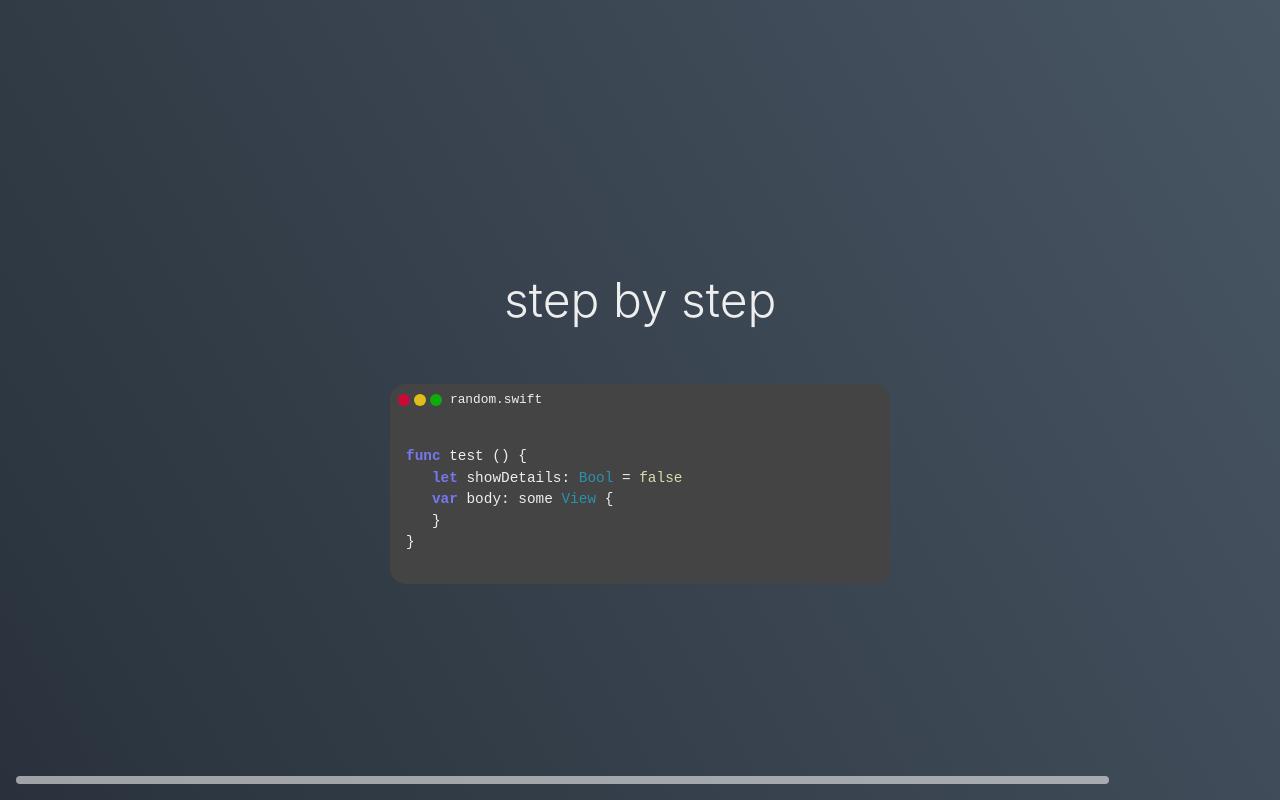
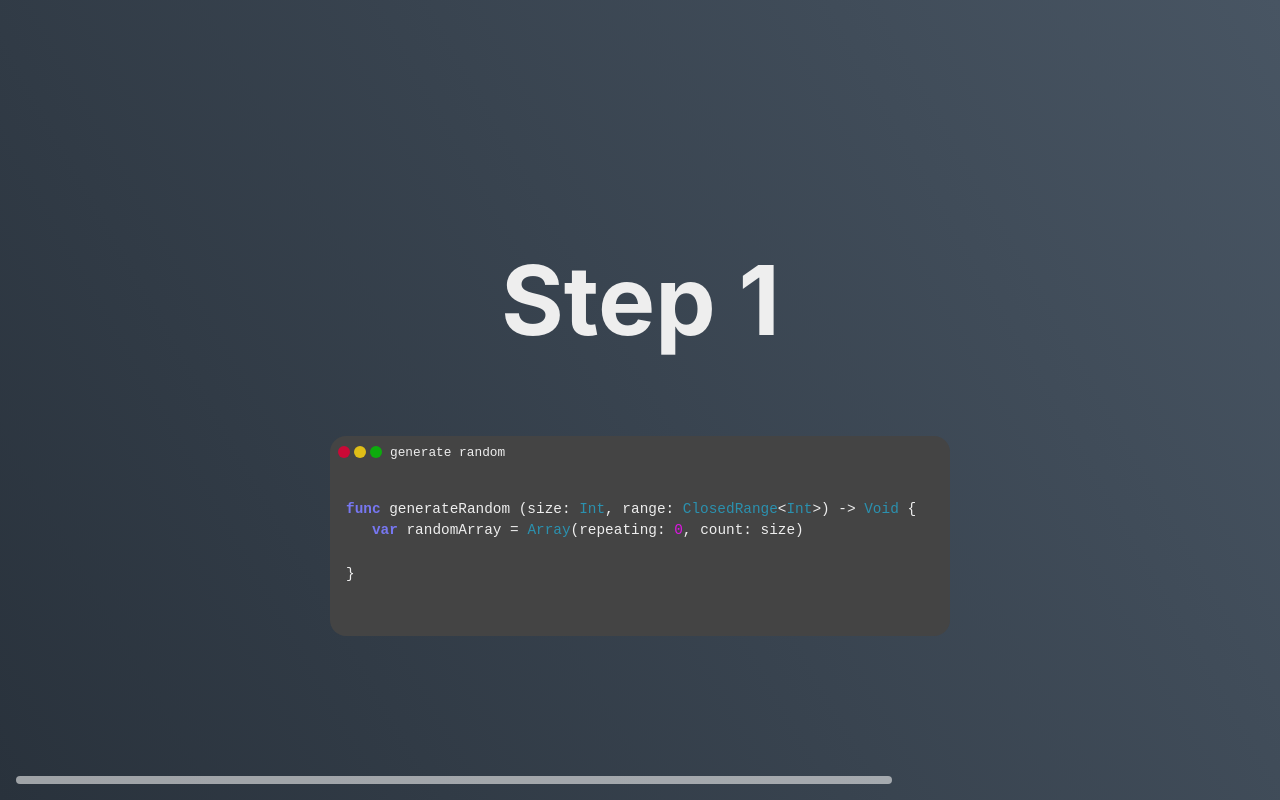
Before and after one commit to danielkagemann/coding, a React (Vite) app: page / in a window 1280 px wide. Built offline with nearby package versions, Linux system fonts and the light colour scheme.

Commit message:
rewwritten

```diff
--- a/public/slides.json
+++ b/public/slides.json
@@ -1,36 +1,46 @@
 [
   {
     "terminal": {
-      "title": "random.swift",
-      "width": "500px"
+      "title": "generate random",
+      "width": "620px"
     },
     "headline": {
-      "text": "step by step",
-      "delay": 1,
+      "text": "# Step 1",
+      "wait": 1,
       "animation": "flipInX"
     },
     "code": {
-      "text": "func test () {\n}",
-      "language": "swift",
-      "speed": 20,
-      "insertions": [
+      "steps": [
         {
-          "pos": 15,
-          "text": "   let showDetails: Bool = false\n"
-        },{
-          "pos": 48,
-          "text": "   var body: some View {\n   }\n"
-        },{
-          "pos": 73,
-          "text": "      Text(\"hello world\")\n"
-        },{
-          "pos": 100,
-          "text": "         .bold() // make it bold\n"
-        },{
-          "pos": 134,
-          "text": "         .foreGroundStyle(.blue) // change color\n"
+          "text": "var randomArray = Array(repeating: 0, count: size)\n      .map { _ in Int.random(in: range) }",
+          "wait": 1,
+          "speed": 0.1
         }
-      ]
+      ],
+      "initial": "func generateRandom (size: Int, range: ClosedRange<Int>) -> Void {\n   _1_\n}",
+      "language": "swift"
+    }
+  },
+  {
+    "terminal": {
+      "title": "generate random",
+      "width": "620px"
+    },
+    "headline": {
+      "text": "# Step 2",
+      "wait": 1,
+      "animation": "flipInY"
+    },
+    "code": {
+      "steps": [
+        {
+          "text": "// some other routine which might be more performant",
+          "wait": 1,
+          "speed": 0.1
+        }
+      ],
+      "initial": "func generateRandom (size: Int, range: ClosedRange<Int>) -> Void {\n   _1_\n}",
+      "language": "swift"
     }
   }
 ]
--- a/src/App.tsx
+++ b/src/App.tsx
@@ -1,8 +1,8 @@
 import {useEffect, useState} from "react";
-import {Configuration, scheme} from "./model/Configuration.ts";
+import {Configuration, estimatedSlideDuration, scheme} from "./model/Configuration.ts";
 import Slide from "./components/Slide.tsx";
 
-const DURATION = 1000;
+// const DURATION = 1000;
 
 function App() {
     const [config, setConfig] = useState<Configuration>({} as Configuration);
@@ -21,24 +21,11 @@ function App() {
         fetchData()
     }, []);
 
-    const sl = config[index];
-    const delay: number = sl ? ((sl.headline?.delay ?? 0) * 1000 +
-        (sl.headline ? DURATION : 0) +
-        (sl.subline?.delay ?? 0) * 1000 +
-        (sl.subline ? DURATION : 0) +
-        sl.code.text.length * sl.code.speed +
-        ((sl.code.insertions ?? []).length * 1000) +
-        (sl.next * 1000)) : 0;
-
     useEffect(() => {
-        if (index >= 0) {
-            // calculate the time to wait until going to the next
-            console.log(`waiting for ${delay}ms before next slide`);
+        if (index + 1 < config.length) {
             setTimeout(() => {
-                if (index + 1 < config.length) {
-                    setIndex((id) => id + 1);
-                }
-            }, delay);
+                setIndex(index + 1);
+            }, estimatedSlideDuration(config[index]));
         }
     }, [index]);
 
@@ -46,20 +33,9 @@ function App() {
         return <div>loading data...</div>;
     }
 
+
     return (
-        <>
-            <Slide data={config[index]}/>
-            <div className={'timeuntilnext'}
-                 key={`timer-${index}`}>
-                <div className={'state'}
-                     style={{
-                         animationDuration: `${delay}ms`,
-                         animationName: 'progress',
-                         animationFillMode: 'forwards',
-                         backgroundColor: `${sl.style.text}`
-                     }}/>
-            </div>
-        </>
+        <Slide data={config[index]} duration={estimatedSlideDuration(config[index])}/>
     )
 }
 
--- a/src/components/Slide.tsx
+++ b/src/components/Slide.tsx
@@ -1,27 +1,36 @@
 import {FC} from "react";
-import { ConfigurationSlide} from "../model/Configuration.ts";
+import {ConfigurationSlide} from "../model/Configuration.ts";
 import Markdown from 'react-markdown'
 import Terminal from "./Terminal.tsx";
 
 type Props = {
-    data: ConfigurationSlide
+    data: ConfigurationSlide,
+    duration: number
 }
-const Slide: FC<Props> = ({data}) => (
-    <main className={`bg-${data.style.background}`} style={{color: data.style.text}}>
+const Slide: FC<Props> = ({data, duration}) => (
+    <main className={`bg-${data.style.background}`} style={{color: data.style.text}} key={new Date().getTime()}>
         {
             data.headline &&
             <div
-                className={`headline animate__animated animate__${data.headline.animation} animate__delay-${data.headline.delay}s`}>
+                className={`headline animate__animated animate__${data.headline.animation} animate__delay-${data.headline.wait}s`}>
                 <Markdown>{data.headline.text}</Markdown></div>
         }
         <Terminal data={data}/>
         {
             data.subline &&
             <div
-                className={`subline animate__animated animate__${data.subline.animation} animate__delay-${data.subline.delay}s`}>
+                className={`subline animate__animated animate__${data.subline.animation} animate__delay-${data.subline.wait}s`}>
                 <Markdown>{data.subline.text}</Markdown></div>
         }
-
+        <div className={'timeuntilnext'}>
+            <div className={'state'}
+                 style={{
+                     animationDuration: `${duration}ms`,
+                     animationName: 'progress',
+                     animationFillMode: 'forwards',
+                     backgroundColor: `${data.style.text}`
+                 }}/>
+        </div>
     </main>
 );
 
--- a/src/components/Terminal.tsx
+++ b/src/components/Terminal.tsx
@@ -1,46 +1,40 @@
-import Typewriter from './Typewriter.tsx';
 import {ConfigurationSlide} from "../model/Configuration.ts";
 import {FC, useEffect, useState} from "react";
 import {$Highlighter} from "../model/Highlighter.ts";
+import {useCodeSteps} from "../model/useCodeSteps.ts";
 
 type Props = {
     data: ConfigurationSlide
 };
 
 const Terminal: FC<Props> = ({data}) => {
-    const insertions = data.code.insertions;
-    const [index, setIndex] = useState<number>(-1);
-    const [value, setValue] = useState<string>('');
+    const [code, setCode] = useState<string>('');
+    const stepper = useCodeSteps(data.code.steps, () => {
+        setCode(updateCode(stepper.step + 1));
+    });
+
+    function updateCode(current: number) {
+        // all before current should be filled with the steps.text
+        // the current should be untouched
+        // all following should be removed
+        let ele = data.code.initial;
+        data.code.steps.forEach((_, index) => {
+            if (index < current) {
+                ele = ele.replace(`_${index + 1}_`, data.code.steps[index].text);
+            } else if (index > current) {
+                ele = ele.replace(`_${index + 1}_`, '');
+            }
+        });
+        return ele;
+    }
 
     useEffect(() => {
-        if (index === -1) {
-            setValue(data.code.text);
-            if (insertions) {
-                setTimeout(() => {
-                    setIndex(0);
-                }, 2000);
-            }
-        } else {
-            const list = insertions ?? [];
-            const {pos, text} = list[index];
-            const newValue = value.substring(0, pos) + text + value.substring(pos);
-            setValue(newValue);
-            if (index < list?.length - 1) {
-                setTimeout(() => {
-                    setIndex((id) => id + 1);
-                }, 2000);   // TODO delay is
-            }
-        }
-    }, [index]);
+        setCode(updateCode(0));
+    }, []);
 
-    const renderCode = () => {
-        if (!insertions) {
-            return <pre><Typewriter text={value} language={data.code.language} speed={data.code.speed}/></pre>;
-        }
-        return <pre>
-            <code dangerouslySetInnerHTML={{__html: $Highlighter.forLanguage(data.code.language, value)}}/>
-        </pre>
-    };
+    function dynamicCode(): string {
+        return code.replace(`_${stepper.step + 1}_`, stepper.typer.value);
+    }
 
     return (
         <div className="mac--window" style={{width: data.terminal.width}}>
@@ -55,11 +49,13 @@ const Terminal: FC<Props> = ({data}) => {
             </div>
 
             <div className="code">
-                {renderCode()}
+                <pre>
+                    <code
+                        dangerouslySetInnerHTML={{__html: $Highlighter.forLanguage(data.code.language, dynamicCode())}}/>
+                </pre>
             </div>
         </div>
     );
 }
 
-
 export default Terminal;
--- a/src/model/Configuration.ts
+++ b/src/model/Configuration.ts
@@ -1,8 +1,9 @@
 import {z} from "zod";
 
-export const insertionSchema = z.object({
-    pos: z.number(),
-    text: z.string()
+export const stepSchema = z.object({
+    text: z.string(),
+    speed: z.number().default(0.1),
+    wait: z.number().min(0).max(5).default(1)
 })
 
 export const slideSchema = z.object({
@@ -17,19 +18,18 @@ export const slideSchema = z.object({
     }).default({}),
     headline: z.object({
         text: z.string(),
-        delay: z.number().int().min(0).max(5).default(0),
+        wait: z.number().int().min(0).max(5).default(0),
         animation: z.string()
     }).optional(),
     subline: z.object({
         text: z.string(),
-        delay: z.number().int().min(0).max(5).default(0),
+        wait: z.number().int().min(0).max(5).default(0),
         animation: z.string()
     }).optional(),
     code: z.object({
-        text: z.string().default(""),
         language: z.string(),
-        speed: z.number().default(50),
-        insertions: z.array(insertionSchema).optional()
+        initial: z.string().default(""),
+        steps: z.array(stepSchema)
     }),
     next: z.number().int().min(0).max(5).default(2),
 });
@@ -40,3 +40,22 @@ export const scheme = z.array(
 
 export type Configuration = z.infer<typeof scheme>;
 export type ConfigurationSlide = z.infer<typeof slideSchema>;
+export type CodeStep = z.infer<typeof stepSchema>;
+
+export function estimatedSlideDuration (slide: ConfigurationSlide): number {
+    let duration = 0;
+    if (slide.headline) {
+        duration += slide.headline.wait * 1000;
+    }
+    if (slide.subline) {
+        duration += slide.subline.wait * 1000;
+    }
+    slide.code.steps.forEach((sl) => {
+        duration += (sl.wait * 1000);
+        duration += sl.text.length * (sl.speed * 1000);
+    })
+
+    duration += slide.next * 1000;
+    console.log(`estimated time for slide is ${duration}ms`);
+    return duration;
+}
--- /dev/null
+++ b/src/model/useCodeSteps.ts
@@ -0,0 +1,26 @@
+import {CodeStep} from "./Configuration.ts";
+import {useEffect, useState} from "react";
+import {useTypewriter} from "./useTypewriter.ts";
+
+// eslint-disable-next-line @typescript-eslint/no-unsafe-function-type
+export const useCodeSteps = (steps: CodeStep[], callback: Function) => {
+    const [index, setIndex] = useState<number>(0);
+    const typer = useTypewriter();
+
+    useEffect(() => {
+        // the index changed
+        if (index < steps.length) {
+            typer.update(steps[index].text, steps[index].speed, () => {
+                setTimeout(() => {
+                    callback();
+                    setIndex((id) => id + 1);
+                }, steps[index].wait * 1000)
+            });
+        }
+    }, [index]);
+
+    return {
+        step: index,
+        typer
+    }
+};
```
Also changed, not shown: public/inserts.json (added, +36 -0 lines), public/swift-ui.json (deleted, +0 -57 lines), src/model/useTypewriter.ts (+23 -14 lines).
